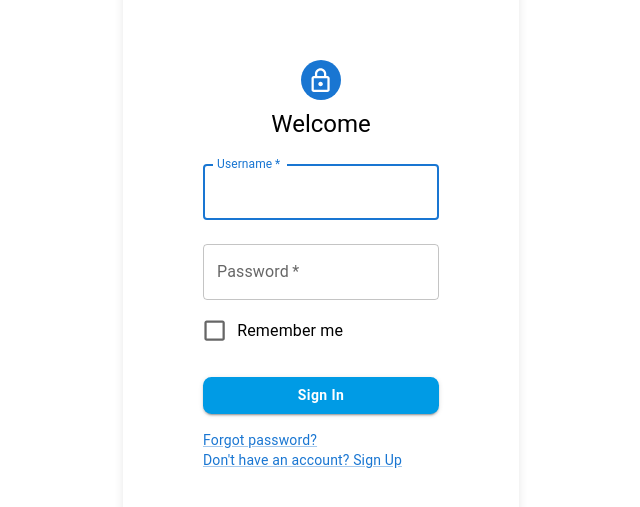
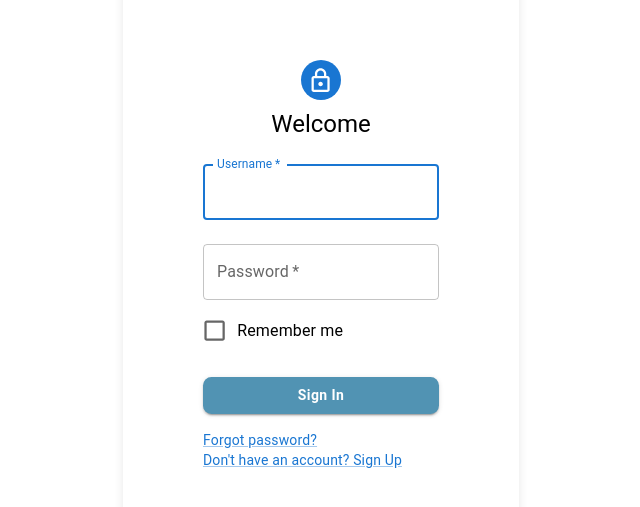
Before and after one commit to oslabs-beta/kubik, a React (Vite) app: page / in a window 1280 px wide. Shown: the part 139-646 px from the top of the page, without its empty margins (319-959 px from the left). Built offline with nearby package versions, Linux system fonts and the light colour scheme.

Commit message:
minor change

```diff
--- a/src/client/components/Navbar/Navbar.jsx
+++ b/src/client/components/Navbar/Navbar.jsx
@@ -58,7 +58,6 @@ const Navbar = () => {
           height: '100%',
           alignItems: 'center',
           marginBottom: '30px',
-          // width: '100%',
           padding: '16px',
         }}
       >
@@ -68,6 +67,7 @@ const Navbar = () => {
           sx={{
             fontSize: '1.05rem',
             width: '75%',
+            backgroundcolor: '#F8D49B',
           }}
         >
           Logout
--- a/src/client/pages/ClusterView.jsx
+++ b/src/client/pages/ClusterView.jsx
@@ -214,6 +214,8 @@ const ClusterView = () => {
   return isLoading ? (
     <div style={{ height: '100%' }}>Loading Kubernetes Cluster...</div>
   ) : (
+    <div>
+      {/* Content */}
       <div style={{ position: 'relative' }}>
         <button
           onClick={changeGraphOptions}
@@ -264,6 +266,7 @@ const ClusterView = () => {
           </div>
         )}
       </div>
+    </div>
   );
 };
 
--- a/src/dashboardTheme.js
+++ b/src/dashboardTheme.js
@@ -10,9 +10,9 @@ export const dashboardTheme = createTheme({
           borderRadius: 8.5,
           textTransform: 'none',
           '&.MuiButton-contained': {
-            backgroundColor: '#009be5',
+            backgroundColor: '#5193B3',
             '&:hover': {
-              backgroundColor: '#006db3',
+              backgroundColor: '#c0c4c7',
             },
           },
           '&.MuiButton-outlined': {
```
Lines whose indentation alone changed are shown as unchanged.
